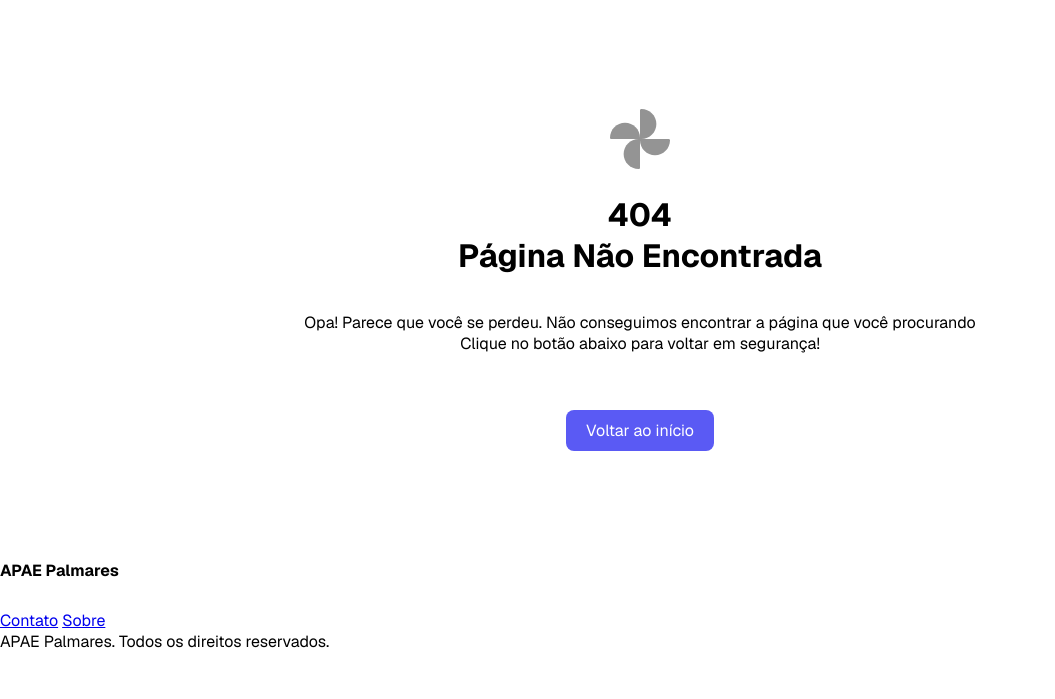
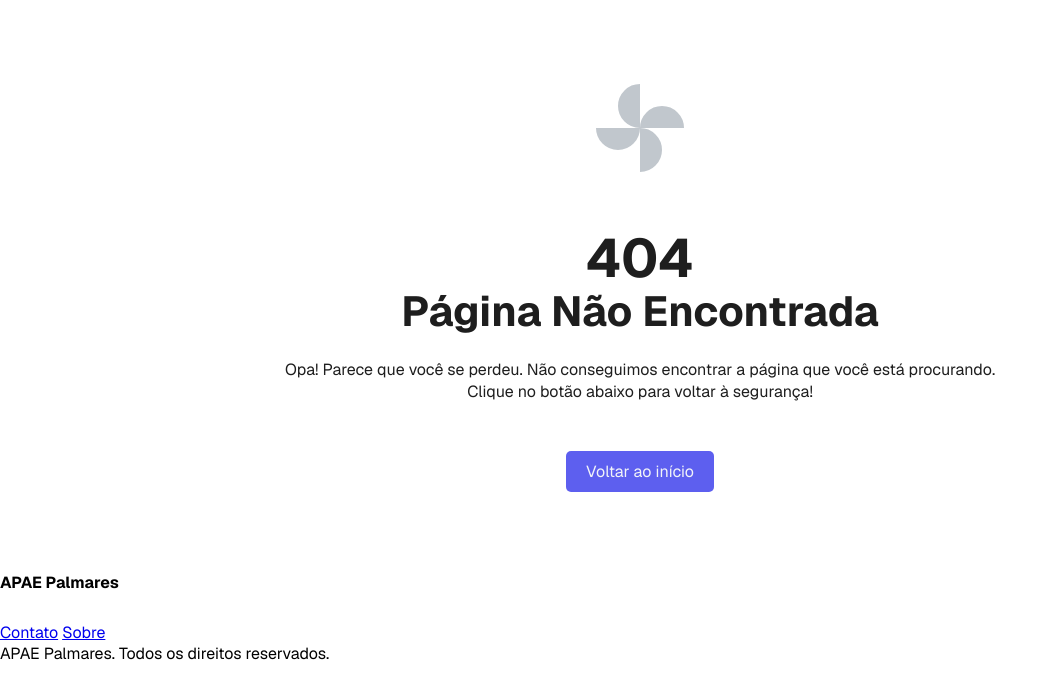
Before and after one commit to nadhon/APae, a Flask app: template templates/404.html in a window 1280 px wide. Shown: the part 42-741 px from the top of the page, without its empty margins (0-1055 px from the left). Run offline with Flask 2, Linux system fonts and the light colour scheme; the template is opened without the code that fills it, so the values that code supplies are empty.

Commit message:
refatora pagina de erro 404

```diff
--- a/static/css/404.css
+++ b/static/css/404.css
@@ -1,32 +1,56 @@
 .erro-container {
-    padding: 0;
-    margin: 0;
-    height: 70vh;
+    padding: 5rem;
     display: flex;
-    justify-content: center;
+    justify-content: space-between;
     text-align: center;
     flex-direction: column;
-    font-family: Arial, sans-serif
 
+    gap: 3rem;
+
+    color: var(--preto)
+}
+
+.erro-container h1 {
+  font-size: 3.375rem;
+  line-height: 110%;
+}
+
+.erro-container h2 {
+  font-size: 2.625rem;
+  line-height: 110%;
+}
+
+.erro-container p {
+  line-height: 140%;
+}
+
+.erro-container .erro-icone img {
+  width: 6rem;
+  color: #C1C7CD;
+}
+
+.erro-container .mensagem-erro {
+  display: flex;
+  flex-direction: column;
+  gap: 1.5rem;
 }
 
 .voltar-container {
   display: flex;
   justify-content: center;
   align-items: center;
-  margin: 20px 0;
 }
 
 .voltar-botao {
-  background-color: #5a5af4; /* cor azul */
-  color: white;
+  background-color: var(--azul-primario);
+  color: var(--branco);
   padding: 10px 20px;
   text-decoration: none;
-  border-radius: 8px; /* bordas arredondadas */
+  border-radius: 5px;
   font-size: 16px;
   transition: background-color 0.3s ease;
 }
 
 .voltar-botao:hover {
-  background-color: #4848d1; /* cor mais escura no hover */
+  background-color: #4B4DFE;
 }
--- a/templates/404.html
+++ b/templates/404.html
@@ -6,16 +6,22 @@
 {% endblock %}
 {% block content %}
 
-<div class="superior">
-</div>
+<!--    Adicionar containers diferentes para texto header e texto simples (p)    -->
+<div class="erro-container">
+    <div class="erro-icone"><img src="{{ url_for('static', filename='img/icons/toys_fan.svg') }}"></div>
+    <div class="mensagem-erro">
 
-<div class="erro-container">
-    <div><img src="static/img/icons/erro_icon.svg" width="60" height="100"></img></div>
-    <h1>404</h1>
-    <h1>Página Não Encontrada</h1><br><br>
+        <div class="erro-header">
+            <h1>404</h1>
+            <h2>Página Não Encontrada</h1>
+        </div>
 
-    <p>Opa! Parece que você se perdeu. Não conseguimos encontrar a página que você procurando</p>
-    <p>Clique no botão abaixo para voltar em segurança!</p><br><br>
+        <div class="texto-retorno">
+            <p>Opa! Parece que você se perdeu. Não conseguimos encontrar a página que você está procurando.</p>
+            <p>Clique no botão abaixo para voltar à segurança!</p>
+        </div>
+
+    </div>
 
     <div class="voltar-container">
         <a href="/" class="voltar-botao">Voltar ao início</a>
```
